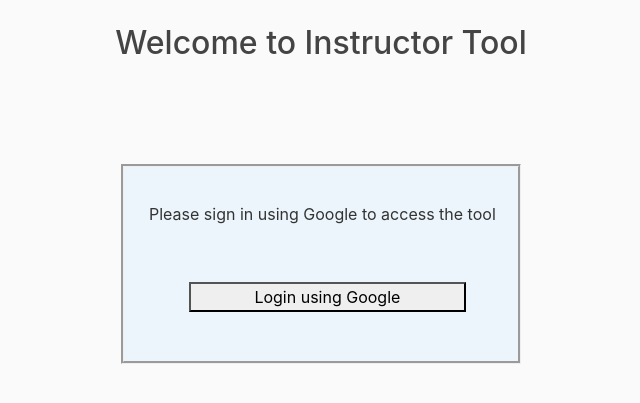
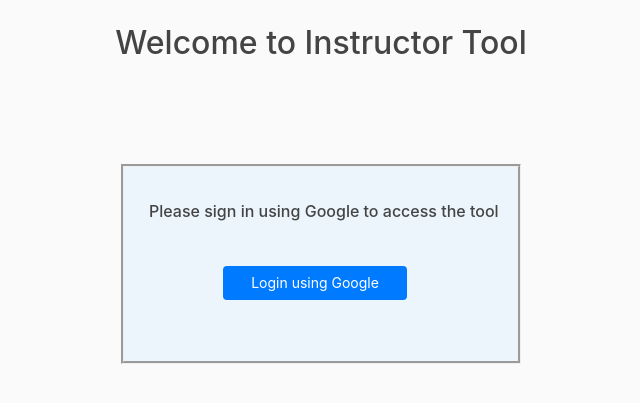
Before and after one commit to tejasipalkar/SER_517_Software_Factory_group5, a Flask app: page / in a window 1280 px wide. Shown: the part 56-459 px from the top of the page, without its empty margins (319-959 px from the left). Run offline with Flask 2, Linux system fonts and the light colour scheme; some libraries are stand-ins or nearby versions.

Commit message:
Improved buttons on all pages

```diff
--- a/instructorTool/static/css/main.css
+++ b/instructorTool/static/css/main.css
@@ -316,10 +316,10 @@ input[type=file],select{
   border-style: groove;
 }
 
-.btn-login{
-  width: 75%;
-  margin-left:40px;
-  margin-top: 40px;
+#login-btn{
+  width: 50%;
+  margin-left:20%;
+  margin-top: 10%;
   position: relative;
 
 }
@@ -340,6 +340,10 @@ input[type=file],select{
 #continue-btn{
 	align-self: center;
 	margin-top: 1.5em;
+  width: 50%;
+  margin-left:20%;
+  margin-top: 10%;
+  position: relative;
 }
 
 #container-2{
--- a/instructorTool/static/javascript/calendar/calendar.js
+++ b/instructorTool/static/javascript/calendar/calendar.js
@@ -1,3 +1,4 @@
+
 const DATE_REGEX = /^\d{4}-(0[1-9]|1[12])-(0[1-9]|[12][0-9]|3[01])$/;
 const TIME_REGEX = /^(?:2[0-3]|[01][0-9]):[0-5][0-9]$/;
 
--- a/instructorTool/static/javascript/integrate.js
+++ b/instructorTool/static/javascript/integrate.js
@@ -31,7 +31,7 @@ $(document).ready(function() {
       $(this).prop("disabled", true);
       // add spinner to button
       $(this).html(
-        `<span class="spinner-border spinner-border-sm" role="status" aria-hidden="true"></span>Loading...`
+        `<span class="spinner-border spinner-border-sm" role="status" aria-hidden="true"></span>`
       );
     });
     $("#btn-grp").click(function() {
@@ -39,7 +39,7 @@ $(document).ready(function() {
       $(this).prop("disabled", true);
       // add spinner to button
       $(this).html(
-        `<span class="spinner-border spinner-border-sm" role="status" aria-hidden="true"></span>Loading...`
+        `<span class="spinner-border spinner-border-sm" role="status" aria-hidden="true"></span>`
       );
     });
 
--- a/instructorTool/templates/login.html
+++ b/instructorTool/templates/login.html
@@ -1,11 +1,15 @@
 {% extends "layout.html" %}
 {% block content %}
-    <h2 align="center">Welcome to Instructor Tool</h2>
+<script src="https://maxcdn.bootstrapcdn.com/bootstrap/4.3.1/js/bootstrap.min.js"></script>
 
+
+	<h2 align="center">Welcome to Instructor Tool</h2>
     <div class="login-container">
+
 		<div class ="login-elements">
-				<p>Please sign in using Google to access the tool</p>
-				<button type="button" class="btn-login" onclick="window.location.href='/google';">Login using Google</button>
+				<h6>Please sign in using Google to access the tool</h6>
+				<button type="button" class="btn btn-primary btn-lg" id="login-btn"
+				onclick="window.location.href='/google';">Login using Google</button>
 		</div>
 	</div>
 
--- a/instructorTool/templates/token.html
+++ b/instructorTool/templates/token.html
@@ -5,12 +5,12 @@
 
     <div class="token-container">
 		<div class ="login-elements">
-				<p>Please enter the Canvas token to continue</p>
+				<h6>Please enter the Canvas token to continue</h6>
 
 				<form method="post">
   					<input size="40" type="text" name="token" required>
   					<br>
-  					<input id="continue-btn"type="submit" value="Continue">
+  					<button type="submit" class="btn btn-primary" id ="continue-btn">Continue</button>
 				</form>
 
 		</div>
```
